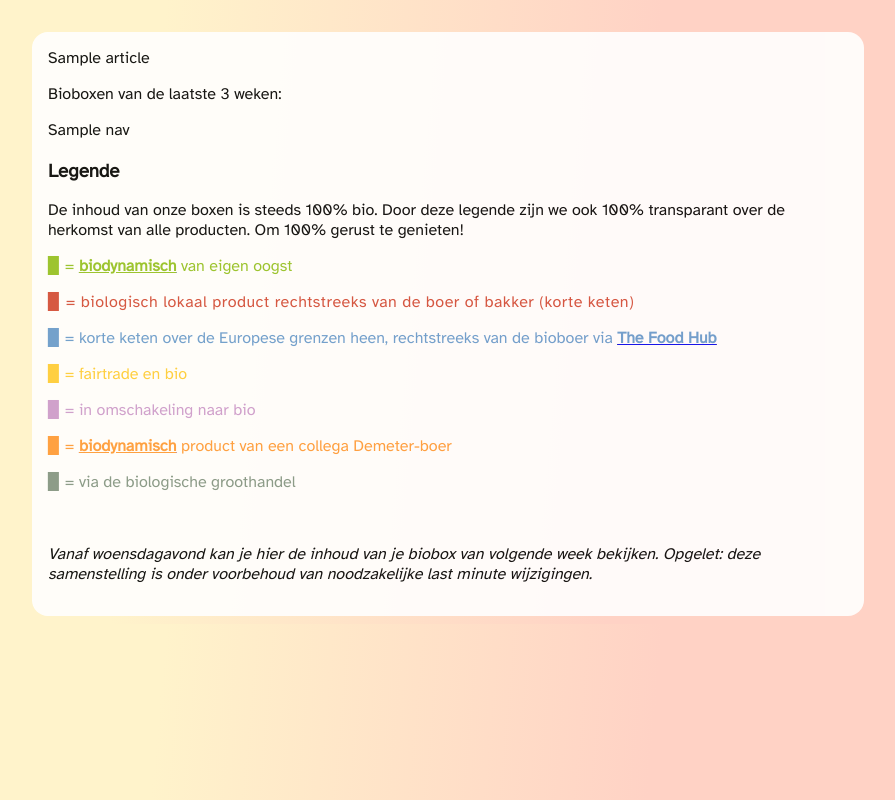
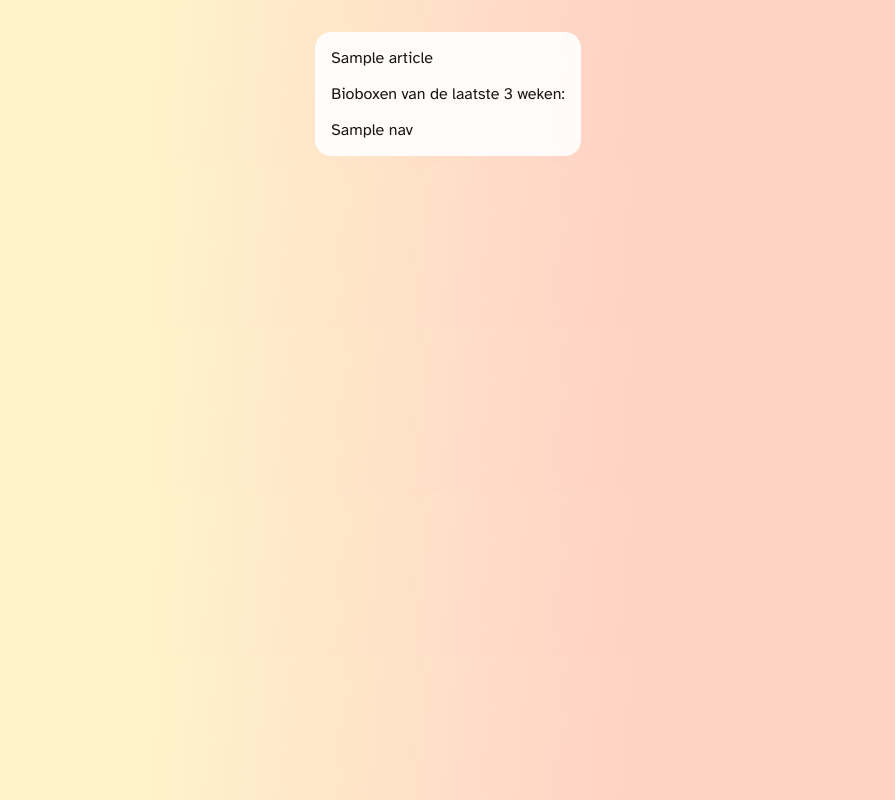
Before and after one commit to laurensdc/show-my-biobox, a Node server app: template views/index.ejs in a window 1280 px wide. Shown: the whole page, without its empty margins (192-1087 px from the left). Run offline with Node 20, Linux system fonts and the light colour scheme; the template is opened without the code that fills it: most values are stand-ins (such as "Sample title", 1, 10 or a date in 2020).

Commit message:
💄 Remove footer

```diff
--- a/views/index.ejs
+++ b/views/index.ejs
@@ -48,40 +48,6 @@
       <p>Bioboxen van de laatste 3 weken:</p>
       <%- nav %>
     </nav>
-
-    <!-- Legende (footer) -->
-    <div class="basic__body field--name-body field--type-text-with-summary">
-      <h3>Legende</h3>
-
-      <p>De inhoud van onze boxen is steeds 100% bio.&nbsp;Door deze legende zijn we ook 100% transparant over de
-        herkomst van alle producten. Om 100% gerust te genieten!</p>
-
-      <p><span style="color:#93c01f;">▉ = </span><strong><a href="/onze-biodynamische-boerderij"><span
-              style="color:#93c01f;"><u>biodynamisch</u></span></a></strong><span style="color:#93c01f;"> van eigen
-          oogst</span></p>
-
-      <p><span style="color:#27ae60;"></span><span style="color:#d24934;"><span style="letter-spacing: 0.03em;">▉ =
-            biologisch lokaal product rechtstreeks van de boer of bakker (korte keten)</span></span></p>
-
-      <p><span style="color:#6699cc;">▉ = korte keten over de Europese grenzen heen, rechtstreeks van de bioboer via
-        </span><u><strong><a href="https://www.dewassendemaan.be/duurzaam-fruit"><span style="color:#6699cc;">The Food
-                Hub</span></a></strong></u></p>
-
-      <p><span style="color:#ffcc33;">▉ = fairtrade en bio</span></p>
-
-      <p><span style="color:#cc99cc;">▉ = in omschakeling naar bio</span></p>
-
-      <p><span style="color:#ff9933;">▉ = </span><strong><a href="/onze-biodynamische-boerderij"><span
-              style="color:#ff9933;"><u>biodynamisch</u></span></a></strong><span style="color:#ff9933;"> product van
-          een collega Demeter-boer</span></p>
-
-      <p><span style="color:#819381;">▉ = via de biologische groothandel</span></p>
-
-      <p>&nbsp;</p>
-
-      <p><em>Vanaf woensdagavond kan je hier de inhoud van je biobox van volgende week&nbsp;bekijken.&nbsp;Opgelet: deze
-          samenstelling is onder voorbehoud van noodzakelijke last minute wijzigingen.</em></p>
-    </div>
 </body>
 
 </html>
```
